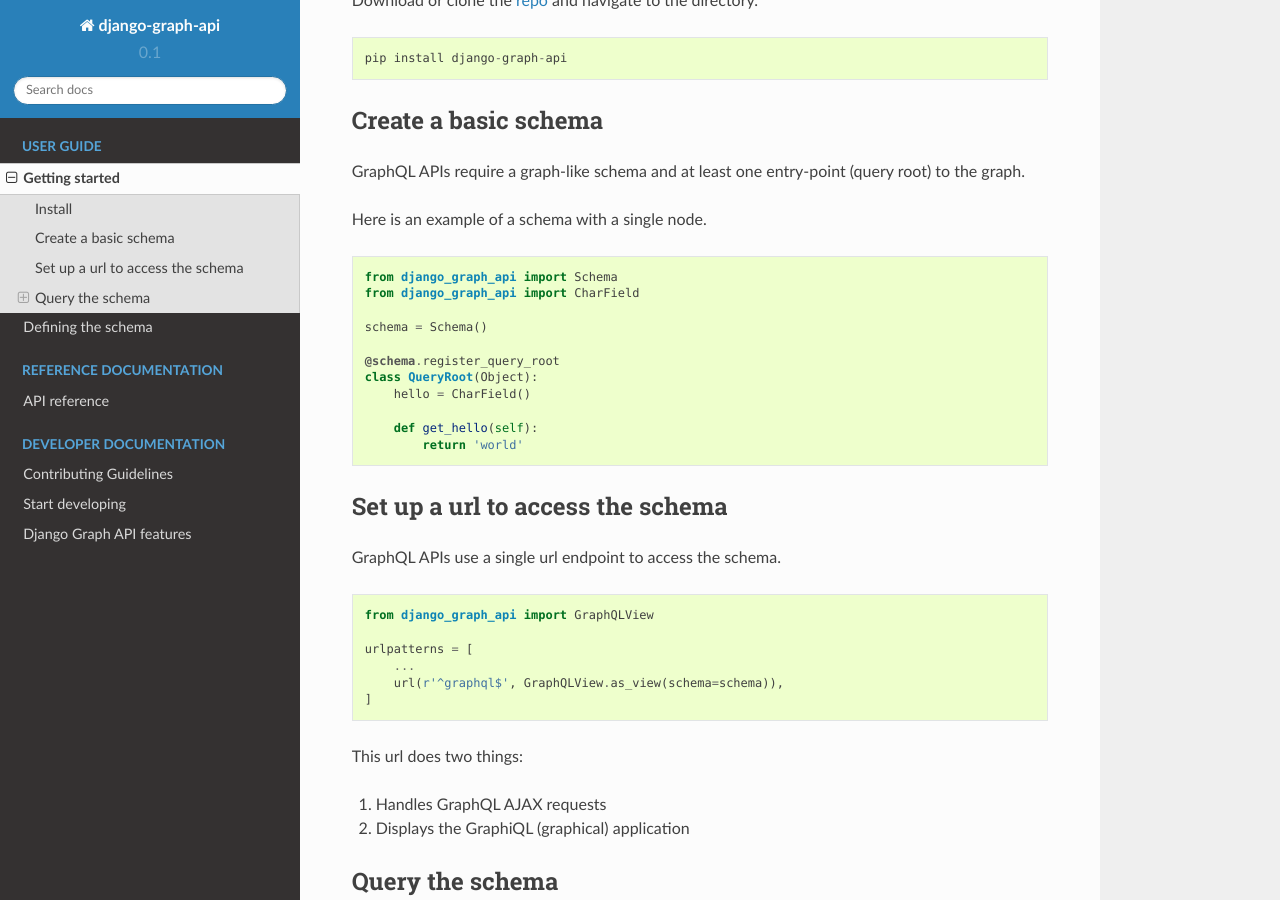
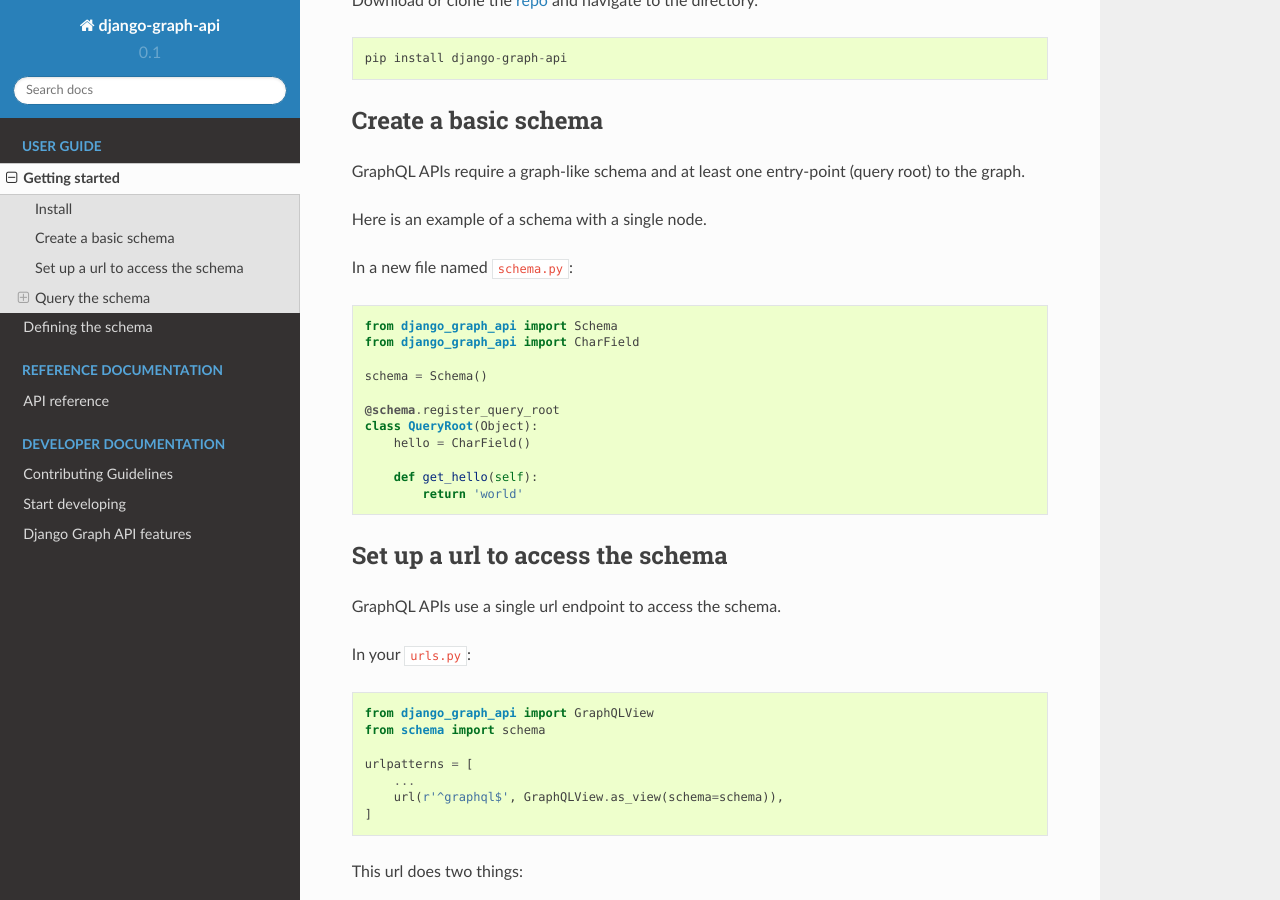
Before and after one commit to django-graph-api/django-graph-api, a Sphinx documentation site: the page built from docs/getting_started.rst, in a window 1280 px wide and 900 px high, scrolled down 227 px. Built offline with Sphinx 7.4.7 and the Read the Docs theme 2.0.0, drawn with Linux system fonts in a browser that asks for light colours.

Commit message:
Make it more clear where code is supposed to go

```diff
--- a/docs/getting_started.rst
+++ b/docs/getting_started.rst
@@ -14,9 +14,12 @@
 Create a basic schema
 ---------------------
 
-GraphQL APIs require a graph-like schema and at least one entry-point (query root) to the graph.
+GraphQL APIs require a graph-like schema
+and at least one entry-point (query root) to the graph.
 
 Here is an example of a schema with a single node.
+
+In a new file named ``schema.py``:
 ::
 
     from django_graph_api import Schema
@@ -35,9 +38,12 @@
 ---------------------------------
 
 GraphQL APIs use a single url endpoint to access the schema.
+
+In your ``urls.py``:
 ::
 
     from django_graph_api import GraphQLView
+    from schema import schema
 
     urlpatterns = [
         ...
```
